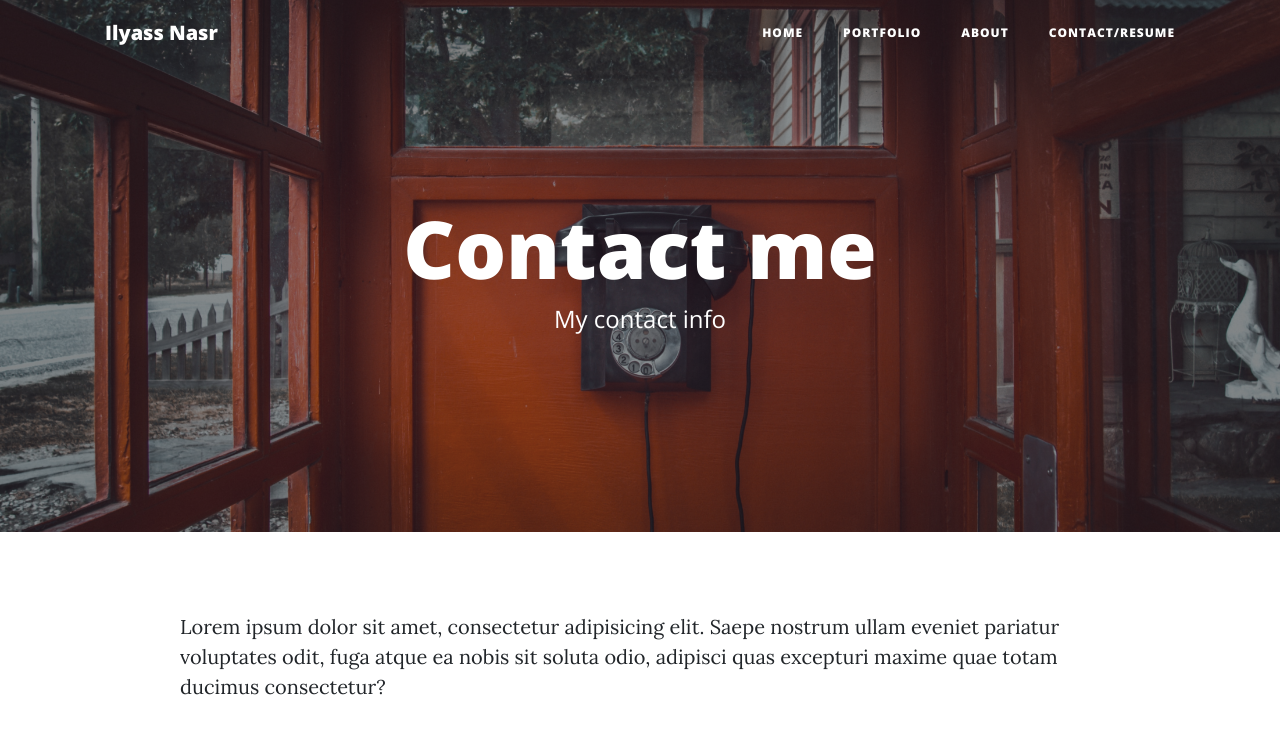
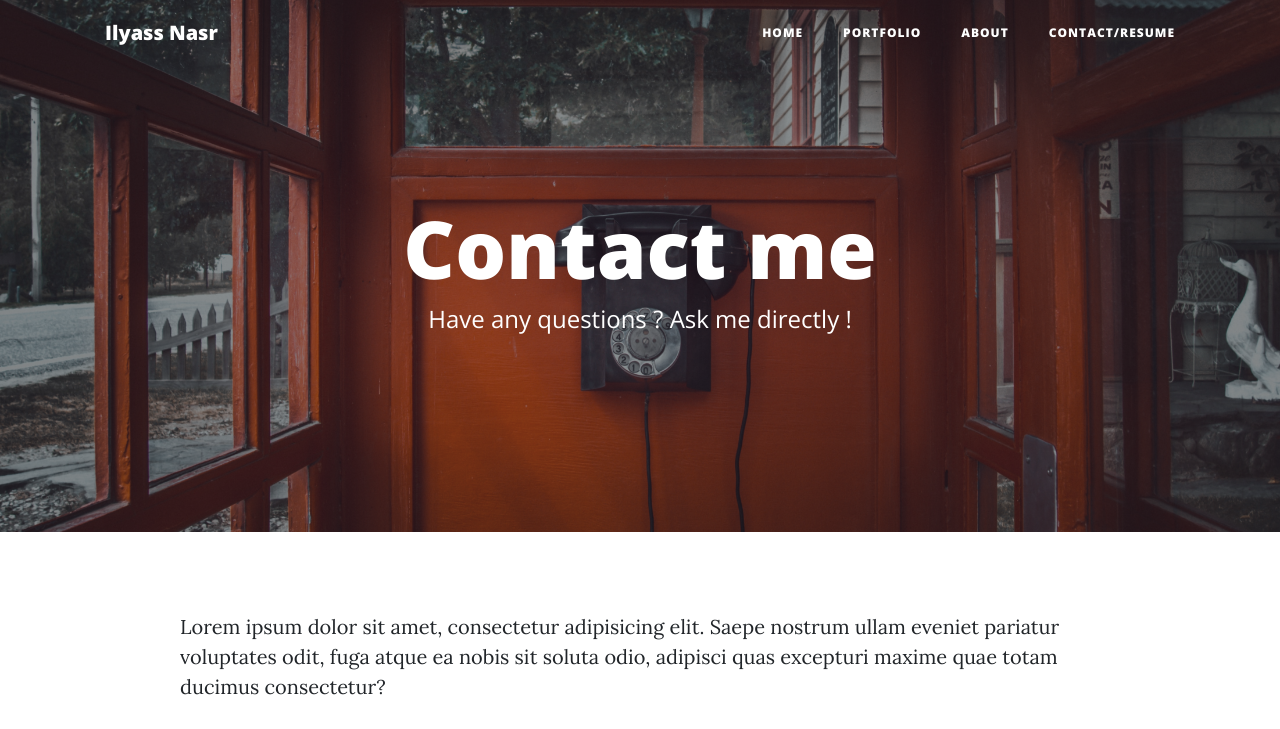
Before and after one commit to Z3U2/gatsby-blog-portfolio, a Gatsby site: page /contact in a window 1280 px wide. Shown: the top 729 px of the page. Built offline with nearby package versions, Linux system fonts and the light colour scheme; Gatsby itself is replaced by a stand-in of ours.

Commit message:
Change contact page subtitle

```diff
--- a/src/conf.js
+++ b/src/conf.js
@@ -8,7 +8,7 @@ const config = {
     portfolioTitle : "Portfolio",
     portfolioSub : "Check my projects",
     contactTitle : "Contact me",
-    contactSub : "My contact info",
+    contactSub : "Have any questions ? Ask me directly !",
     linkedin: "https://www.linkedin.com/in/ilyo/",
     github: "https://github.com/Z3U2",
 }
```
